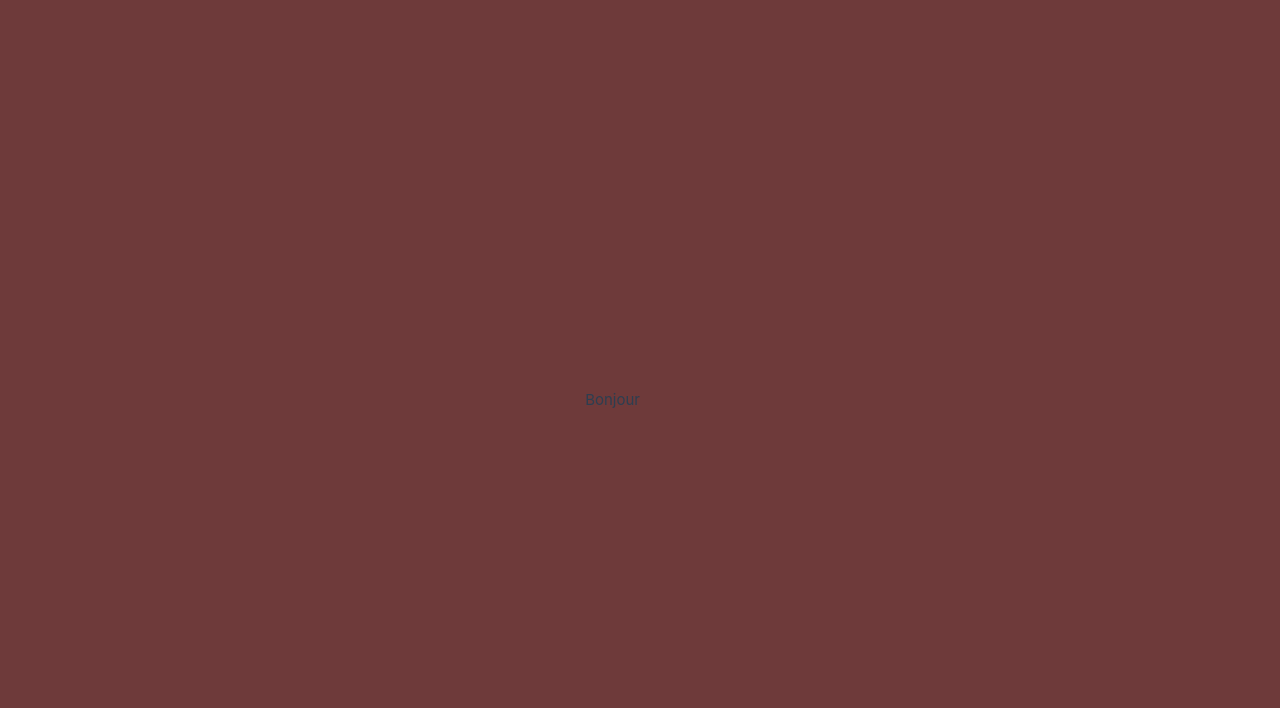
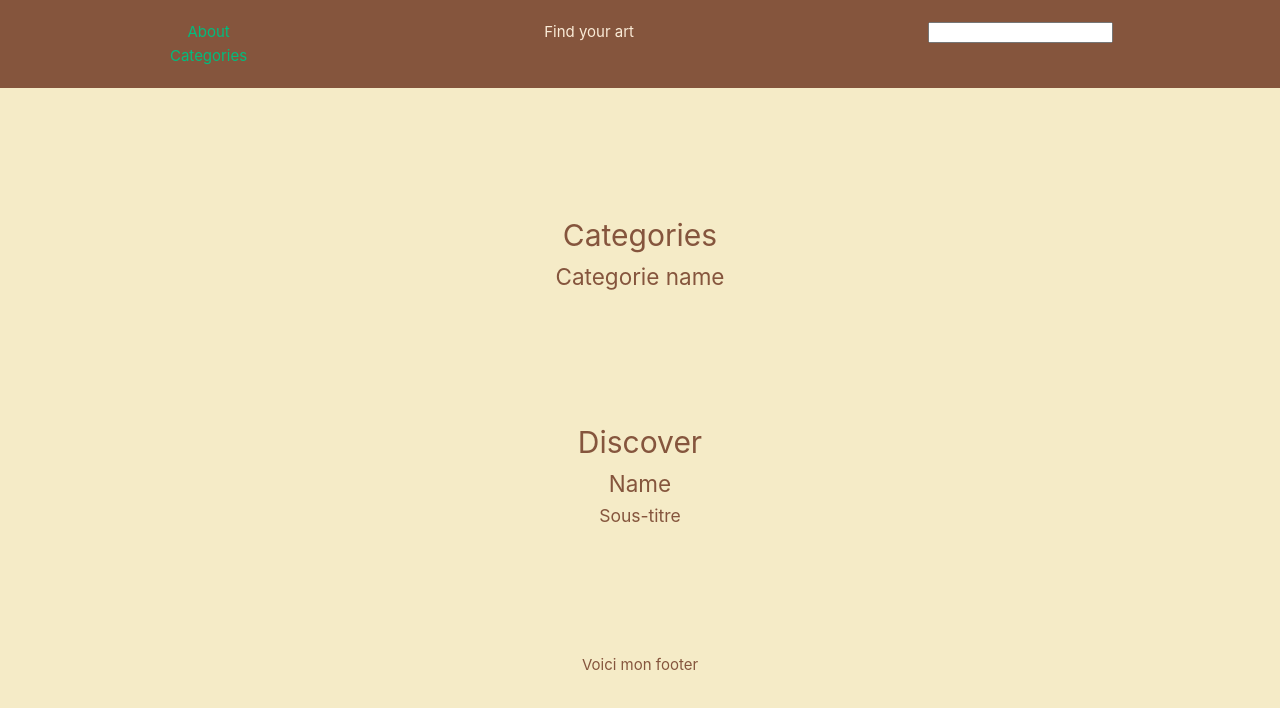
Before and after one commit to coraliebnnd/Project_vueJS, a Vue app: page / in a window 1280 px wide. Shown: the top 708 px of the page. Built offline with nearby package versions, Linux system fonts and the light colour scheme.

Commit message:
début du projet

```diff
--- a/src/App.vue
+++ b/src/App.vue
@@ -1,13 +1,35 @@
+<script setup>
+import Header from "./components/Header.vue"
+import Footer from "./components/Footer.vue"
+import Categorie from "./components/Categorie.vue"
+import Discover from "./components/Discover.vue"
+</script>
+
 <template>
-  Bonjour
+  <Header></Header>
+  <div>
+      <h1>Categories</h1>
+      <Categorie></Categorie>
+  </div>
+  <div>
+    <h1>Discover</h1>
+    <Discover></Discover>
+  </div>
+  <Footer></Footer>
 </template>
-
-<script>
-export default{}
-</script>
 
 <style>
 body{
-  background-color: rgb(110, 58, 58);
+  color : #85553D;
+  background-color: #F5EBC7;
+  text-align: center;
+}
+
+#app{
+  min-width: 100vw;
+  min-height: 100vh;
+  padding: 0;
+  display: flex;
+  flex-wrap: wrap;
 }
 </style>
--- /dev/null
+++ b/src/components/Categorie.vue
@@ -0,0 +1,22 @@
+<template>
+    <div id="Categorie">
+        <h2>Categorie name</h2>
+        <div>
+
+        </div>
+    </div>
+</template>
+
+<script>
+//import Search from "./Search.vue"
+
+export default{
+  name : 'Categorie',
+}
+</script>
+
+<style scoped>
+div{
+  min-width: 100vw;
+}
+</style>
--- /dev/null
+++ b/src/components/Discover.vue
@@ -0,0 +1,23 @@
+<template>
+    <div id="Discover">
+        <h2>Name</h2>
+        <h3>Sous-titre</h3>
+        <div>
+
+        </div>
+    </div>
+</template>
+
+<script>
+//import Search from "./Search.vue"
+
+export default{
+  name : 'Discover',
+}
+</script>
+
+<style scoped>
+  div{
+  min-width: 100vw;
+}
+</style>
--- /dev/null
+++ b/src/components/Footer.vue
@@ -0,0 +1,17 @@
+<template>
+    <footer>
+        <p>Voici mon footer</p>
+    </footer>
+</template>
+
+<script>
+export default{
+  name : 'Footer'
+}
+</script>
+
+<style scoped>
+footer{
+  min-width: 100vw;
+}
+</style>
--- /dev/null
+++ b/src/components/Header.vue
@@ -0,0 +1,37 @@
+<template>
+    <header>
+        <nav>
+          <li><a href="">About</a></li>
+          <li><a href="">Categories</a></li>
+        </nav>
+        <p>Find your art</p>
+        <Search></Search>
+    </header>
+</template>
+
+<script>
+import Search from "./Search.vue"
+
+export default{
+  name : 'Header',
+  components : {
+    Search
+  }
+}
+</script>
+
+<style scoped>
+  header{
+    background-color: #85553D;
+    color: antiquewhite;
+    height: fit-content;
+    padding: 20px;
+    display: flex;
+    min-width: 100vw;
+    justify-content: space-around;
+  }
+
+  li{
+    list-style: none;
+  }
+</style>
--- /dev/null
+++ b/src/components/Search.vue
@@ -0,0 +1,14 @@
+<template>
+    <div id="search">
+        <input type="text"/>
+    </div>
+</template>
+
+<script>
+export default{
+  name : 'Search'
+}
+</script>
+
+<style scoped>
+</style>
```
Also changed, not shown: 1 other file (tests, documents, lock files or other folders).
